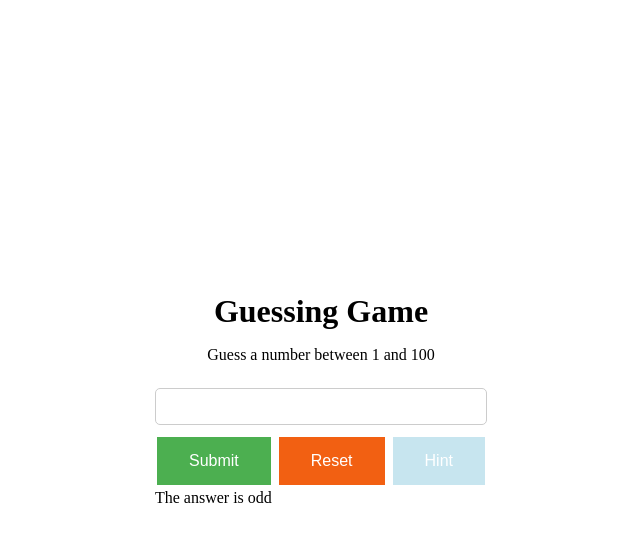
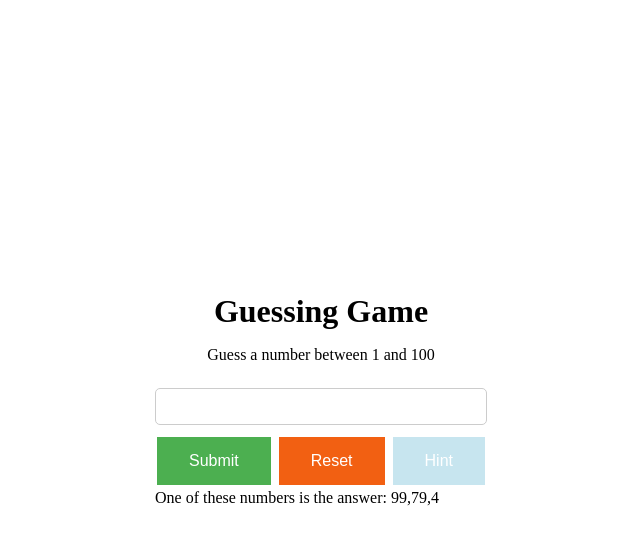
Before and after one commit to sllozier/guessing-game, a plain HTML site: page guessing-game/index.html in a window 1280 px wide. Both pictures are taken after a click on the button "Hint". Shown: the whole page, without its empty margins (319-959 px from the left). Drawn offline with Linux system fonts and the light colour scheme.

Commit message:
correct hint solution added

```diff
--- a/guessing-game/index.html
+++ b/guessing-game/index.html
@@ -21,6 +21,7 @@
         <label for="hint" />
         <button type="button" id="hint">Hint</button>
       </div>
+      <p id="hintResult"></p>
       <p id="result"></p>
       <p id="guesses"></p>
     </div>
--- a/guessing-game/index.js
+++ b/guessing-game/index.js
@@ -6,6 +6,7 @@ window.onload = function () {
   const guesses = document.getElementById("guesses");
   const reset = document.getElementById("reset");
   const hintButton = document.getElementById("hint");
+  const hintOutput = document.getElementById("hintResult");
   let guessCount = 1;
   let guessMax = 5;
 
@@ -46,11 +47,14 @@ window.onload = function () {
     answer = Math.floor(Math.random() * 100) + 1;
   };
   const hint = () => {
-    if (answer % 2 === 0) {
-      result.innerHTML = "The answer is even";
-    } else {
-      result.innerHTML = "The answer is odd";
-    }
+    let hintArray = [
+      answer,
+      Math.floor(Math.random() * 100) + 1,
+      Math.floor(Math.random() * 100) + 1,
+    ];
+
+    hintOutput.innerHTML = "One of these numbers is the answer: " + hintArray;
+
     hintButton.disabled = true;
   };
   submit.addEventListener("click", () => {
```
